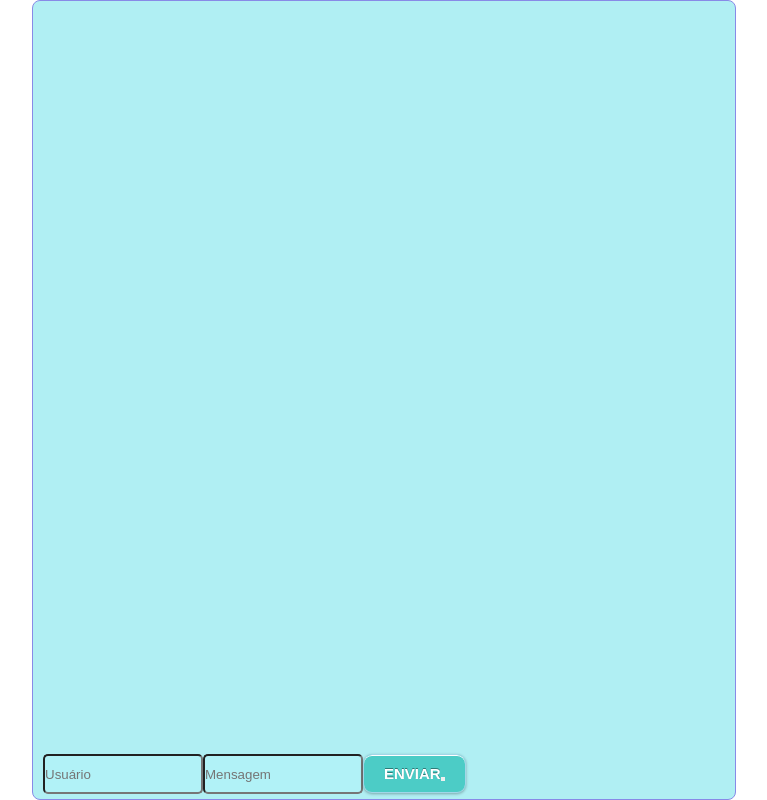
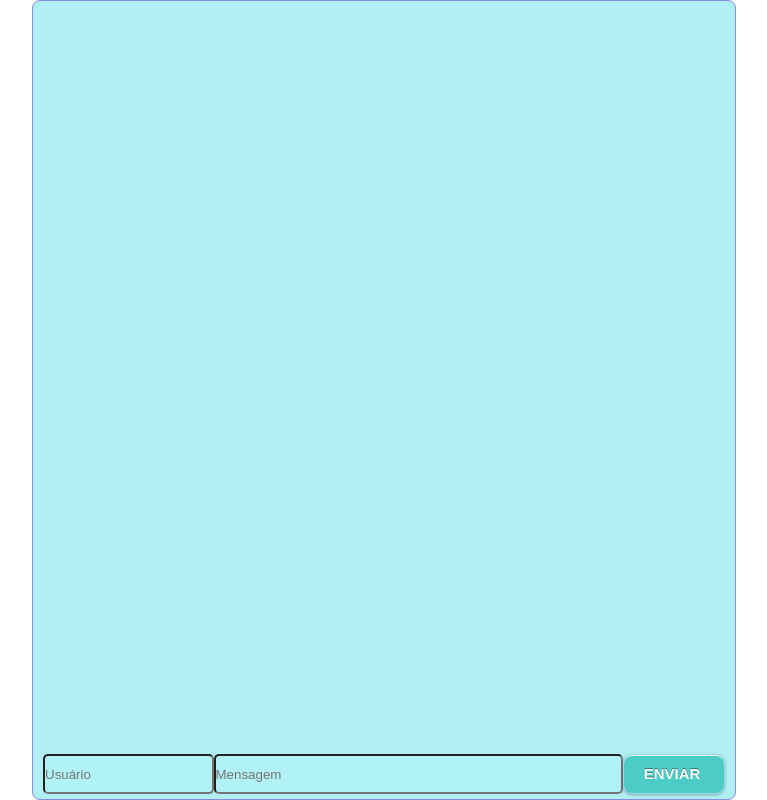
Before and after one commit to future4code/julian-whatslab-grupo9, a React (Create React App) app: page / in a window 1280 px wide. Shown: the whole page, without its empty margins (256-1023 px from the left). Built offline with nearby package versions, Linux system fonts and the light colour scheme.

Commit message:
Pequenos ajustes de conteúdo quebrado

```diff
--- a/src/components/Mensageiro/Mensageiro.css
+++ b/src/components/Mensageiro/Mensageiro.css
@@ -35,8 +35,12 @@
     border-radius: 5px;
     background-color: rgb(177, 242, 247);
     height: 40px;
-                                                                             width: 160px;
+}
 
+.grid-input {
+    width: 100%;
+    display: grid;
+    grid-template-columns: 25% 60% 15%;
 }
 
 .button{
@@ -59,7 +63,10 @@
     text-shadow: 0px -1px 0px rgba(0,0,0,0.4)
 }
 
-
+.mensagem-div-eu {
+    display: flex;
+    justify-content: flex-end
+}
 
 .mensagem-div-outros {
     display: flex;
@@ -69,7 +76,7 @@
 
 .mensagem-eu {
     padding: 8px;
-                                                                                 background-color: rgb(104, 53, 243);
+    background-color: rgb(81, 207, 81);
     margin-bottom: 7px;
     max-width: 40%;
     border-radius: 8px;
--- a/src/components/Mensageiro/Mensageiro.js
+++ b/src/components/Mensageiro/Mensageiro.js
@@ -87,10 +87,7 @@ class Mensageiro extends React.Component {
                         onChange={this.onChangeMensagem}
                         onKeyDown={this.enviaComEnter}
                     />
-                    <div className="button" onClick ={this.enviar}>
-                    ENVIAR
-                    <button></button>
-                    </div>
+                    <div className="button" onClick ={this.enviar}>ENVIAR</div>
                 </div>
             </div>
         )
```
Lines whose indentation alone changed are shown as unchanged.
